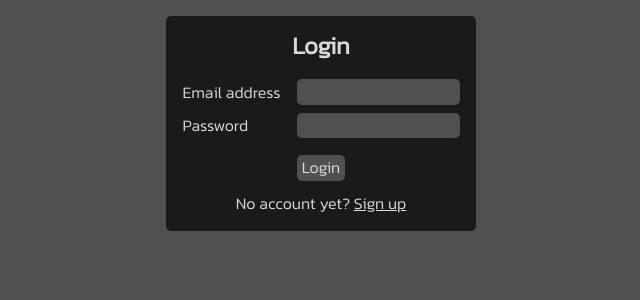
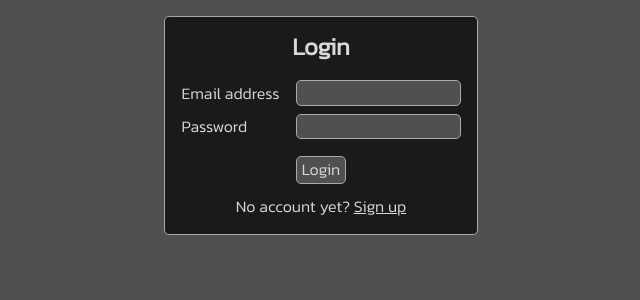
Before and after one commit to heyaleks21/hyadez, a React (Vite) app: page /login in a window 1280 px wide. Shown: the top 300 px of the page, without its empty margins (319-959 px from the left). Built offline with nearby package versions, Linux system fonts and the light colour scheme; no server answers.

Commit message:
21 (yessir)

```diff
--- a/src/app.css
+++ b/src/app.css
@@ -8,7 +8,7 @@
   --main-color3: #1a1a1b;
   /* opacity */
   --main-color4: #252527;
-
+  --main-color5: #aaaaaa;
   --main-color8: #505050b9;
 }
 * {
--- a/src/contact-form/contact.css
+++ b/src/contact-form/contact.css
@@ -21,6 +21,7 @@ textarea {
   background-color: var(--main-color1);
   color: var(--main-color2);
   border-radius: 5px;
+  border: 1px solid var(--main-color5);
 }
 .submit-button:hover {
   opacity: 50%;
--- a/src/navbar/navbar.css
+++ b/src/navbar/navbar.css
@@ -22,7 +22,7 @@ a {
   position: fixed;
   border-radius: 5px;
   background-color: var(--main-color3);
-  box-shadow: 0 2px 2px 2px rgba(9, 9, 9, 0.23);
+  border: 1px solid var(--main-color5);
 }
 .brand_name {
   margin-left: 1em;
@@ -74,6 +74,7 @@ a {
 }
 @media screen and (max-width: 768px) {
   .nav_menu ul {
+    border: 1px solid var(--main-color5);
     position: absolute;
     top: 68px;
     border-radius: 5px;
--- a/src/registration/registration.css
+++ b/src/registration/registration.css
@@ -9,6 +9,7 @@
   padding: 0.75em;
   margin: 1em;
   border-radius: 5px;
+  border: 1px solid var(--main-color5);
 }
 .form-contents {
   display: flex;
@@ -34,6 +35,7 @@
 }
 .form__input {
   text-align: center;
+  border: 1px solid var(--main-color5);
 }
 .btn {
   font-size: medium;
@@ -41,6 +43,7 @@
   background-color: var(--main-color1);
   color: var(--main-color2);
   padding: 0 5px 2px 5px;
+  border: 1px solid var(--main-color5);
 }
 .btn:hover {
   opacity: 50%;
```
